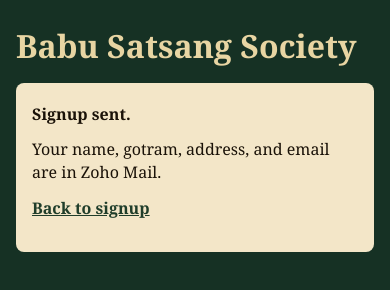
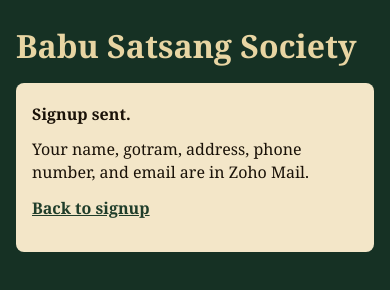
Before and after one commit to GayathriMatha/babusatsangsociety, a plain HTML site: page signup/thanks.html in a window 390 px wide. Drawn offline with Linux system fonts and the light colour scheme.

Commit message:
Ask for a phone number on signup.
Co-authored-by: Cursor <cursoragent@cursor.com>

```diff
--- a/signup/thanks.html
+++ b/signup/thanks.html
@@ -41,7 +41,7 @@
       <h1>Babu Satsang Society</h1>
       <div class="card">
         <p><strong>Signup sent.</strong></p>
-        <p>Your name, gotram, address, and email are in Zoho Mail.</p>
+        <p>Your name, gotram, address, phone number, and email are in Zoho Mail.</p>
         <p><a href="./">Back to signup</a></p>
       </div>
     </main>
```
Also changed, not shown: signup/index.html (+4 -0 lines).
